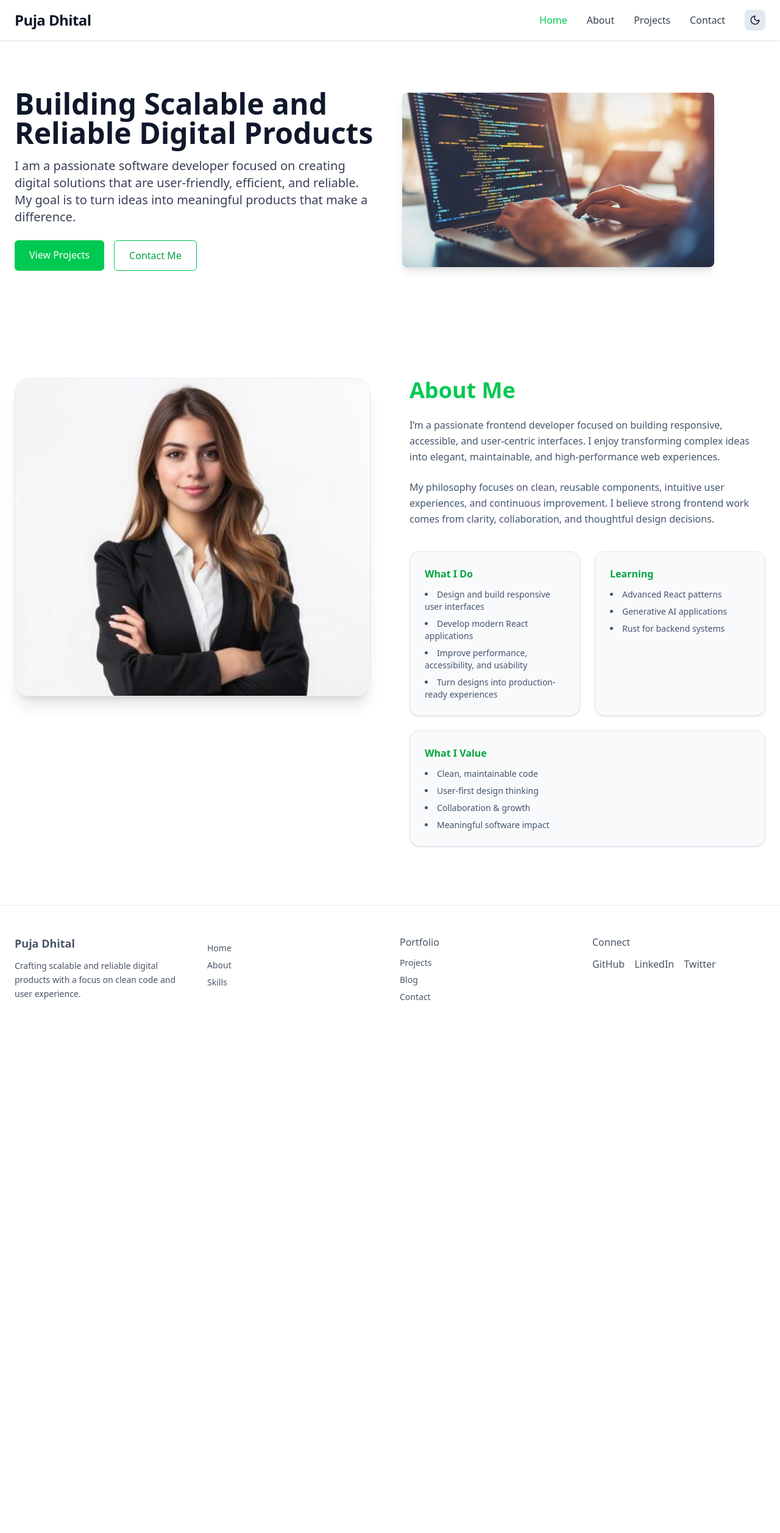
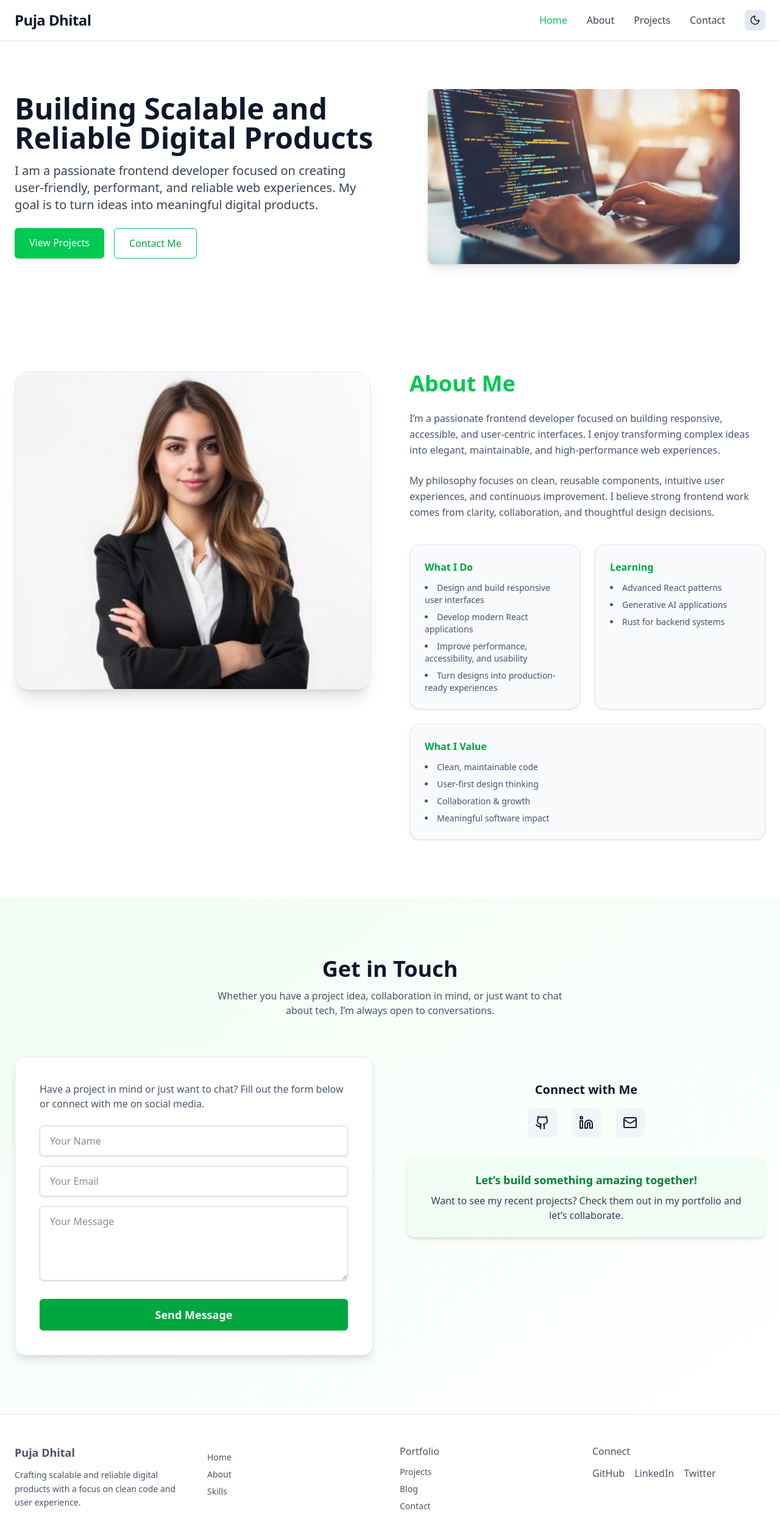
Before and after one commit to pujadhital-kritim/React-with-SEO-development, a React (Vite) app in the folder Portfolio/react/: page / in a window 1280 px wide. Shown: the top 2514 px of the page at 61% size. Before the commit the page ends 1693 px from the top, so only its background shows below. Built offline with nearby package versions, Linux system fonts and the light colour scheme.

Commit message:
contact section

```diff
--- a/Portfolio/react/src/App.jsx
+++ b/Portfolio/react/src/App.jsx
@@ -3,6 +3,7 @@ import Navbar from './component/Navbar'
 import Homepage from './pages/Homepage'
 import Footer from './component/Footer'
 import About from './pages/Aboutpage'
+import Contact from './pages/Contactpage'
 
 const App = () => {
   return (
@@ -11,6 +12,7 @@ const App = () => {
   <Navbar/>
   <Homepage/>
  <About/>
+ <Contact/>
   <Footer/>
   </main>
   )
--- a/Portfolio/react/src/pages/Aboutpage.jsx
+++ b/Portfolio/react/src/pages/Aboutpage.jsx
@@ -38,7 +38,7 @@ export default function About() {
             />
           </div>
 
-          {/* Glow */}
+
           <div className="absolute inset-0 -z-10 bg-gradient-to-tr from-green-300/40 to-transparent dark:from-green-400/10 blur-3xl" />
         </motion.div>
 
--- /dev/null
+++ b/Portfolio/react/src/pages/Contactpage.jsx
@@ -0,0 +1,221 @@
+import { motion } from "framer-motion";
+import { Github, Linkedin, Mail } from "lucide-react";
+import { useState } from "react";
+
+// Reusable Input Component
+function InputField({ id, name, type = "text", placeholder, value, onChange }) {
+  return (
+    <div>
+      <label htmlFor={id} className="sr-only">{placeholder}</label>
+      <input
+        id={id}
+        type={type}
+        name={name}
+        placeholder={placeholder}
+        value={value}
+        onChange={onChange}
+        className="w-full px-4 py-3 rounded-md
+                   bg-white dark:bg-slate-900
+                   border border-slate-300 dark:border-slate-700
+                   text-slate-900 dark:text-slate-100
+                   shadow-sm
+                   focus:outline-none focus:ring-2 focus:ring-green-500
+                   transition"
+      />
+    </div>
+  );
+}
+
+// Reusable Textarea Component
+function TextareaField({ id, name, placeholder, value, onChange }) {
+  return (
+    <div>
+      <label htmlFor={id} className="sr-only">{placeholder}</label>
+      <textarea
+        id={id}
+        name={name}
+        rows="4"
+        placeholder={placeholder}
+        value={value}
+        onChange={onChange}
+        className="w-full px-4 py-3 rounded-md
+                   bg-white dark:bg-slate-900
+                   border border-slate-300 dark:border-slate-700
+                   text-slate-900 dark:text-slate-100
+                   shadow-sm
+                   focus:outline-none focus:ring-2 focus:ring-green-500
+                   transition"
+      />
+    </div>
+  );
+}
+
+export default function Contact() {
+  const [form, setForm] = useState({ name: "", email: "", message: "" });
+  const [status, setStatus] = useState("idle"); // idle | loading | success | error
+  const [error, setError] = useState("");
+
+  function handleChange(e) {
+    setForm({ ...form, [e.target.name]: e.target.value });
+  }
+
+  function handleSubmit(e) {
+    e.preventDefault();
+
+    if (!form.name || !form.email || !form.message) {
+      setError("Please fill in all fields.");
+      return;
+    }
+
+    const emailRegex = /\S+@\S+\.\S+/;
+    if (!emailRegex.test(form.email)) {
+      setError("Please enter a valid email address.");
+      return;
+    }
+
+    if (form.message.length < 10) {
+      setError("Message should be at least 10 characters long.");
+      return;
+    }
+
+    setError("");
+    setStatus("loading");
+
+    setTimeout(() => {
+      setStatus("success");
+      setForm({ name: "", email: "", message: "" });
+    }, 1500);
+  }
+
+  return (
+    <section
+      id="contact"
+      className="relative bg-gradient-to-br from-green-50 to-white dark:from-slate-900 dark:to-slate-800 transition-colors duration-300"
+    >
+      <div className="max-w-7xl mx-auto px-6 py-24">
+
+        {/* Heading */}
+        <motion.div
+          initial={{ opacity: 0, y: 20 }}
+          whileInView={{ opacity: 1, y: 0 }}
+          transition={{ duration: 0.6 }}
+          className="text-center mb-16"
+        >
+          <h2 className="text-4xl font-bold mb-3 text-slate-900 dark:text-slate-100">
+            Get in Touch
+          </h2>
+          <p className="text-slate-600 dark:text-slate-400 max-w-xl mx-auto">
+            Whether you have a project idea, collaboration in mind, or just want to chat about tech,
+            I’m always open to conversations.
+          </p>
+        </motion.div>
+
+        <div className="grid grid-cols-1 lg:grid-cols-2 gap-14 items-start">
+
+          {/* Contact Form */}
+          <motion.form
+            onSubmit={handleSubmit}
+            initial={{ opacity: 0, x: -30 }}
+            whileInView={{ opacity: 1, x: 0 }}
+            transition={{ duration: 0.6 }}
+            className="bg-white dark:bg-slate-900
+                       border border-slate-200 dark:border-slate-700
+                       rounded-2xl p-10 shadow-lg
+                       hover:shadow-2xl transition"
+          >
+            <p className="text-slate-600 dark:text-slate-300 mb-6">
+              Have a project in mind or just want to chat? Fill out the form
+              below or connect with me on social media.
+            </p>
+
+            <div className="space-y-4">
+              <InputField
+                id="name"
+                name="name"
+                placeholder="Your Name"
+                value={form.name}
+                onChange={handleChange}
+              />
+              <InputField
+                id="email"
+                type="email"
+                name="email"
+                placeholder="Your Email"
+                value={form.email}
+                onChange={handleChange}
+              />
+              <TextareaField
+                id="message"
+                name="message"
+                placeholder="Your Message"
+                value={form.message}
+                onChange={handleChange}
+              />
+
+              {error && <p className="text-red-500 text-sm">{error}</p>}
+              {status === "success" && (
+                <p className="text-green-600 text-sm">
+                  Message sent successfully! I’ll get back to you soon.
+                </p>
+              )}
+
+              <button
+                type="submit"
+                disabled={status === "loading"}
+                className="w-full mt-2 py-3 rounded-md
+                           bg-green-600 hover:bg-green-700
+                           disabled:opacity-60
+                           text-white font-semibold text-lg transition"
+              >
+                {status === "loading" ? "Sending..." : "Send Message"}
+              </button>
+            </div>
+          </motion.form>
+
+         {/* Social + CTA Section */}
+<motion.div
+  initial={{ opacity: 0, x: 30 }}
+  whileInView={{ opacity: 1, x: 0 }}
+  transition={{ duration: 0.6 }}
+  className="flex flex-col items-center mt-10 justify-center space-y-8"
+>
+  {/* Social Icons */}
+  <div className="text-center">
+    <h3 className="text-xl font-semibold mb-4 text-slate-900 dark:text-slate-100">
+      Connect with Me
+    </h3>
+    <div className="flex gap-6 justify-center">
+      <a href="https://github.com/" target="_blank" className="p-3 rounded-lg bg-slate-100 dark:bg-slate-800 hover:text-green-500 hover:scale-110 transition">
+        <Github />
+      </a>
+      <a href="https://linkedin.com/" target="_blank" className="p-3 rounded-lg bg-slate-100 dark:bg-slate-800 hover:text-green-500 hover:scale-110 transition">
+        <Linkedin />
+      </a>
+      <a href="mailto:your@email.com" className="p-3 rounded-lg bg-slate-100 dark:bg-slate-800 hover:text-green-500 hover:scale-110 transition">
+        <Mail />
+      </a>
+    </div>
+  </div>
+            {/* Catchy CTA / Fun Section */}
+            <motion.div
+              initial={{ opacity: 0, y: 20 }}
+              whileInView={{ opacity: 1, y: 0 }}
+              transition={{ duration: 0.6 }}
+              className="bg-green-50 dark:bg-green-900 p-6 rounded-xl shadow-md
+                         text-center hover:scale-105 transition transform"
+            >
+              <h4 className="text-lg font-semibold mb-2 text-green-700 dark:text-green-300">
+                 Let’s build something amazing together!
+              </h4>
+              <p className="text-slate-700 dark:text-slate-200">
+                Want to see my recent projects? Check them out in my portfolio and let’s collaborate.
+              </p>
+            </motion.div>
+
+          </motion.div>
+
+        </div>
+      </div>
+    </section>
+  );
+}
--- a/Portfolio/react/src/pages/Homepage.jsx
+++ b/Portfolio/react/src/pages/Homepage.jsx
@@ -1,4 +1,4 @@
-import React from "react";
+import { motion } from "framer-motion";
 
 export default function Homepage() {
   return (
@@ -6,40 +6,73 @@ export default function Homepage() {
       <div className="max-w-7xl mx-auto flex flex-col md:flex-row items-center gap-10 px-6 py-20">
 
         {/* Text Content */}
-        <section className="flex-1">
-          <h1 className="text-4xl md:text-5xl font-bold mb-4">
-           Building Scalable and Reliable Digital Products
-          </h1>
-          <p className="text-gray-700 dark:text-gray-300 mb-6 text-lg md:text-xl">
+        <motion.section
+          className="flex-1"
+          initial={{ opacity: 0, x: -40 }}
+          animate={{ opacity: 1, x: 0 }}
+          transition={{ duration: 0.7, ease: "easeOut" }}
+        >
+          <motion.h1
+            initial={{ opacity: 0, y: 20 }}
+            animate={{ opacity: 1, y: 0 }}
+            transition={{ delay: 0.1, duration: 0.6 }}
+            className="text-4xl md:text-5xl font-bold mb-4"
+          >
+            Building Scalable and Reliable Digital Products
+          </motion.h1>
 
-             I am a passionate software developer focused on creating digital solutions that are user-friendly, efficient, and reliable. My goal is to turn ideas into meaningful products that make a difference.
-          </p>
+          <motion.p
+            initial={{ opacity: 0, y: 20 }}
+            animate={{ opacity: 1, y: 0 }}
+            transition={{ delay: 0.2, duration: 0.6 }}
+            className="text-gray-700 dark:text-gray-300 mb-6 text-lg md:text-xl"
+          >
+            I am a passionate frontend developer focused on creating
+            user-friendly, performant, and reliable web experiences. My goal
+            is to turn ideas into meaningful digital products.
+          </motion.p>
 
-          <nav className="flex gap-4" aria-label="Hero section links">
+          <motion.nav
+            aria-label="Hero section links"
+            initial={{ opacity: 0, y: 20 }}
+            animate={{ opacity: 1, y: 0 }}
+            transition={{ delay: 0.3, duration: 0.6 }}
+            className="flex gap-4"
+          >
             <a
               href="#projects"
-              className="bg-green-500 text-white px-6 py-3 rounded-md hover:bg-green-700 transition"
+              className="bg-green-500 text-white px-6 py-3 rounded-md
+                         hover:bg-green-700 transition"
             >
               View Projects
             </a>
+
             <a
               href="#contact"
-              className="border border-green-500 text-green-600 px-6 py-3 rounded-md hover:bg-green-600 hover:text-white transition"
+              className="border border-green-500 text-green-600
+                         px-6 py-3 rounded-md
+                         hover:bg-green-600 hover:text-white transition"
             >
               Contact Me
             </a>
-          </nav>
-        </section>
+          </motion.nav>
+        </motion.section>
 
         {/* Image / Illustration */}
-        <section className="flex-1">
-          <img
+        <motion.section
+          className="flex-1 flex justify-center"
+          initial={{ opacity: 0, x: 40 }}
+          animate={{ opacity: 1, x: 0 }}
+          transition={{ duration: 0.7, ease: "easeOut" }}
+        >
+          <motion.img
             src="/developerlaptop.jpg"
             alt="Developer coding on a laptop"
             className="w-full max-w-lg rounded-lg shadow-lg"
+            whileHover={{ scale: 1.03 }}
+            transition={{ type: "spring", stiffness: 200 }}
           />
-
-        </section>
+        </motion.section>
 
       </div>
     </header>
```
